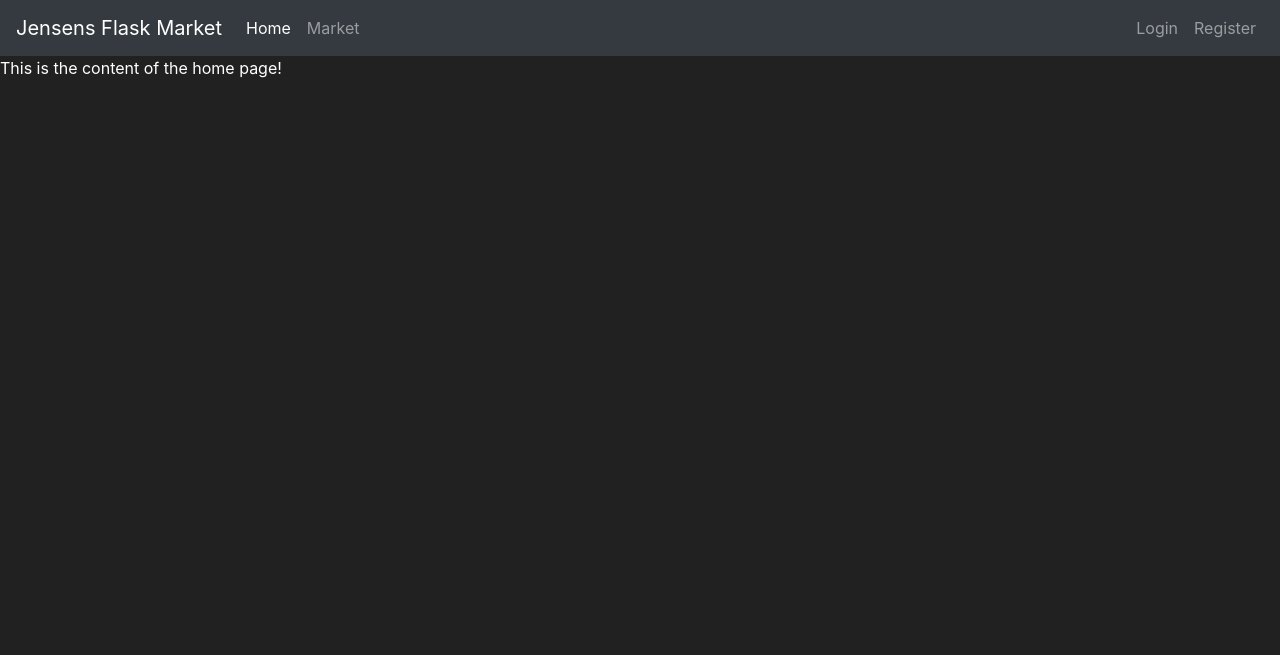
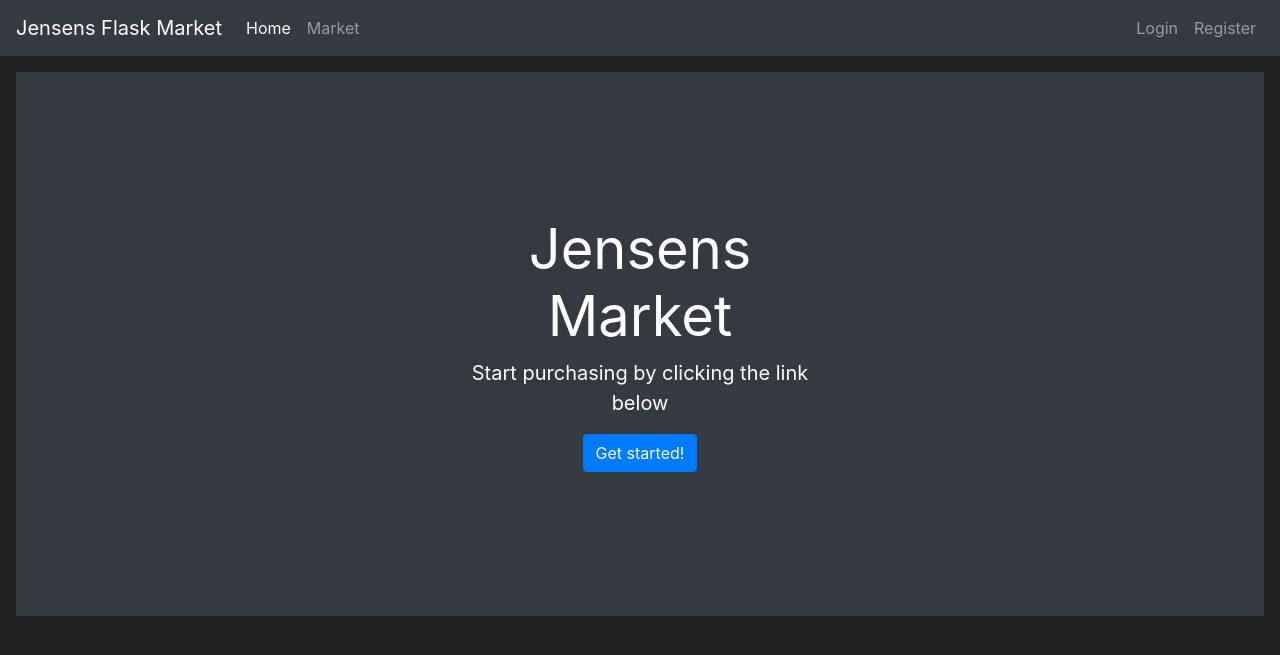
Before and after one commit to JAAdrian/flask_playground, a Flask app: page / in a window 1280 px wide. Shown: the top 655 px of the page. Run offline with Flask 2, Linux system fonts and the light colour scheme; some libraries are stand-ins or nearby versions.

Commit message:
Login, logout and home page

```diff
--- a/market/__init__.py
+++ b/market/__init__.py
@@ -1,14 +1,15 @@
 from flask import Flask
 from flask_sqlalchemy import SQLAlchemy
 from flask_bcrypt import Bcrypt
+from flask_login import LoginManager
 
 app = Flask(__name__)
 app.config['SQLALCHEMY_TRACK_MODIFICATIONS'] = False
 app.config['SQLALCHEMY_DATABASE_URI'] = 'sqlite:///market.db'
 app.config['SECRET_KEY'] = 'abb3c74d3a4a6fbb0e25ecba'
 
+db = SQLAlchemy(app)
 bcrypt = Bcrypt(app)
-
-db = SQLAlchemy(app)
+login_manager = LoginManager(app)
 
 from market import routes
--- a/market/routes.py
+++ b/market/routes.py
@@ -1,4 +1,5 @@
 from flask import render_template, redirect, url_for, flash
+from flask_login import login_user, logout_user
 
 from market import app
 from market.models import Item, User
@@ -24,8 +25,8 @@ def market_page():
 @app.route('/register', methods=['GET', 'POST'])
 def register_page():
     form = RegisterForm()
+
     if form.validate_on_submit():
-
         user_to_create = User(username=form.username.data,
                               email_address=form.email_address.data,
                               password=form.password1.data)
@@ -47,4 +48,37 @@ def register_page():
 @app.route('/login', methods=['GET', 'POST'])
 def login_page():
     form = LoginForm()
+
+    if form.validate_on_submit():
+        attempted_user = User.query.filter_by(username=form.username.data).first()
+        is_valid_login = (
+            attempted_user and
+            attempted_user.check_password_correction(
+                attempted_password=form.password.data
+            )
+        )
+
+        if is_valid_login:
+            login_user(attempted_user)
+            flash(
+                f'Successfully logged in as {attempted_user.username}',
+                category='success'
+            )
+
+            return redirect(url_for('market_page'))
+
+        else:
+            flash(
+                'Either username or password are incorrect. Please try again.',
+                category='danger'
+            )
+
     return render_template('login.html', form=form)
+
+
+
+@app.route('/logout')
+def logout_page():
+    logout_user()
+    flash('You have been logged out successfully.', category='info')
+    return redirect(url_for('home_page'))
--- a/market/templates/base.html
+++ b/market/templates/base.html
@@ -6,6 +6,7 @@
         <meta name="viewport" content="width=device-width, initial-scale=1, shrink-to-fit=no">
         <!-- Bootstrap CSS -->
         <link rel="stylesheet" href="https://cdn.jsdelivr.net/npm/bootstrap@4.5.3/dist/css/bootstrap.min.css" integrity="sha384-TX8t27EcRE3e/ihU7zmQxVncDAy5uIKz4rEkgIXeMed4M0jlfIDPvg6uqKI2xXr2" crossorigin="anonymous">
+        <link rel="stylesheet" href="https://use.fontawesome.com/releases/v5.0.8/css/all.css">
         <title>
             {% block title %}
             {% endblock %}
@@ -26,6 +27,23 @@
                         <a class="nav-link" href="{{ url_for('market_page') }}">Market</a>
                     </li>
                 </ul>
+
+                {% if current_user.is_authenticated %}
+                    <ul class="navbar-nav">
+                        <li class="nav-item">
+                            <a class="nav-link" style="color: lawngreen; font-weight: bold">
+                                <em class="fas fa-coins"></em>
+                                {{ current_user.prettier_budget }}
+                            </a>
+                        </li>
+                        <li class="nav-item">
+                            <a class="nav-link">Welcome, {{ current_user.username }}</a>
+                        </li>
+                        <li class="nav-item">
+                            <a class="nav-link" href="{{ url_for('logout_page') }}">Logout</a>
+                        </li>
+                    </ul>
+                {% else %}
                     <ul class="navbar-nav">
                         <li class="nav-item">
                             <a class="nav-link" href="{{ url_for('login_page') }}">Login</a>
@@ -34,6 +52,7 @@
                             <a class="nav-link" href="{{ url_for('register_page') }}">Register</a>
                         </li>
                     </ul>
+                {% endif %}
             </div>
         </nav>
         {% with messages = get_flashed_messages(with_categories=true) %}
--- a/market/templates/home.html
+++ b/market/templates/home.html
@@ -4,5 +4,13 @@
 {% endblock %}
 
 {% block content %}
-    This is the content of the home page!
+    <div class="position-relative overflow-hidden p-3 p-md-5 m-md-3 text-center bg-dark" style="color:white">
+        <div class="col-md-5 p-lg-5 mx-auto my-5">
+            <h1 class="display-4 font-weight-normal">Jensens Market</h1>
+            <p class="lead font-weight-normal">Start purchasing by clicking the link below</p>
+            <a class="btn btn-primary" href="{{ url_for('market_page') }}">Get started!</a>
+        </div>
+        <div class="product-device box-shadow d-none d-md-block"></div>
+        <div class="product-device product-device-2 box-shadow d-none d-md-block"></div>
+    </div>
 {% endblock %}
```
Also changed, not shown: market/models.py (+24 -2 lines), market/market.db. Lines whose indentation alone changed are shown as unchanged.
